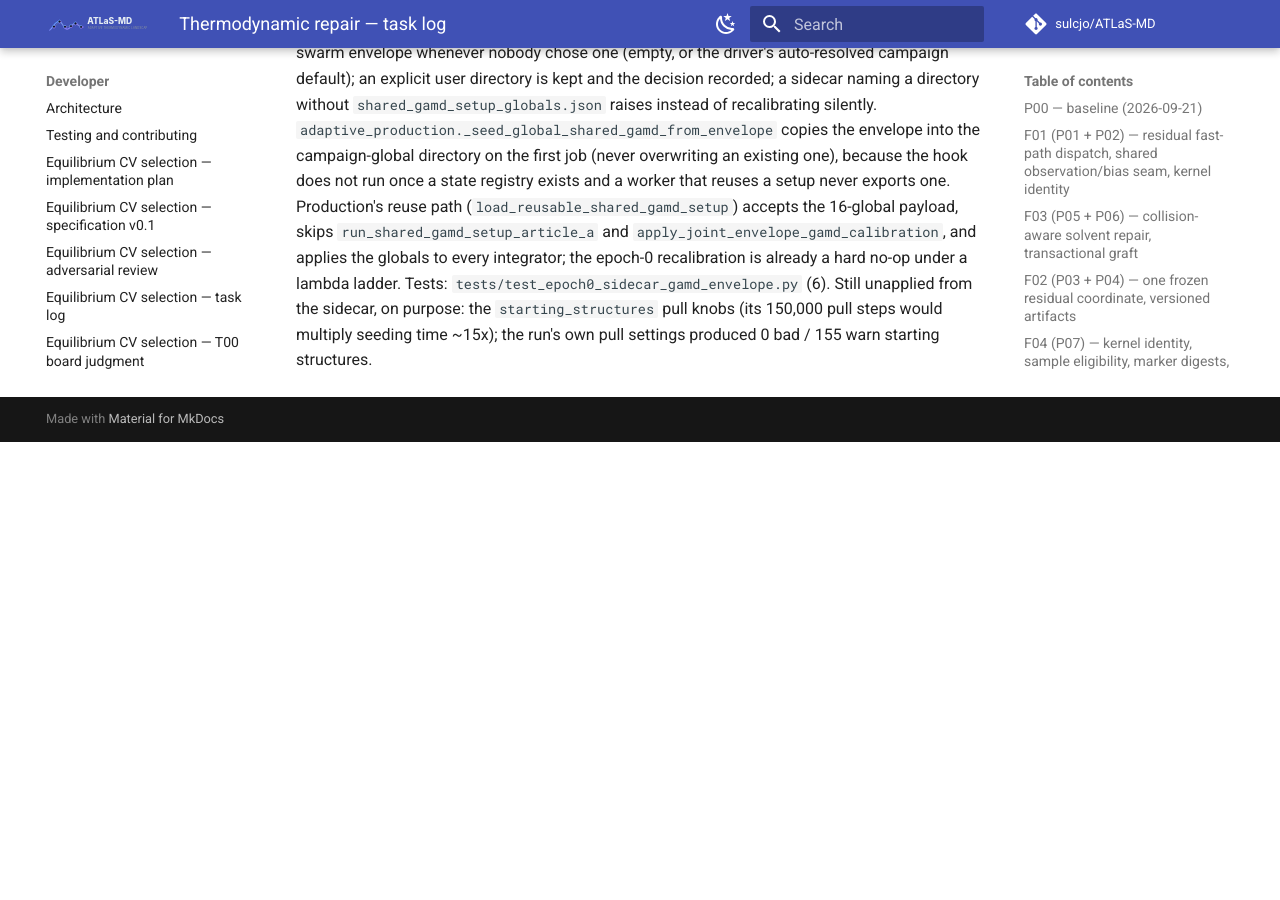
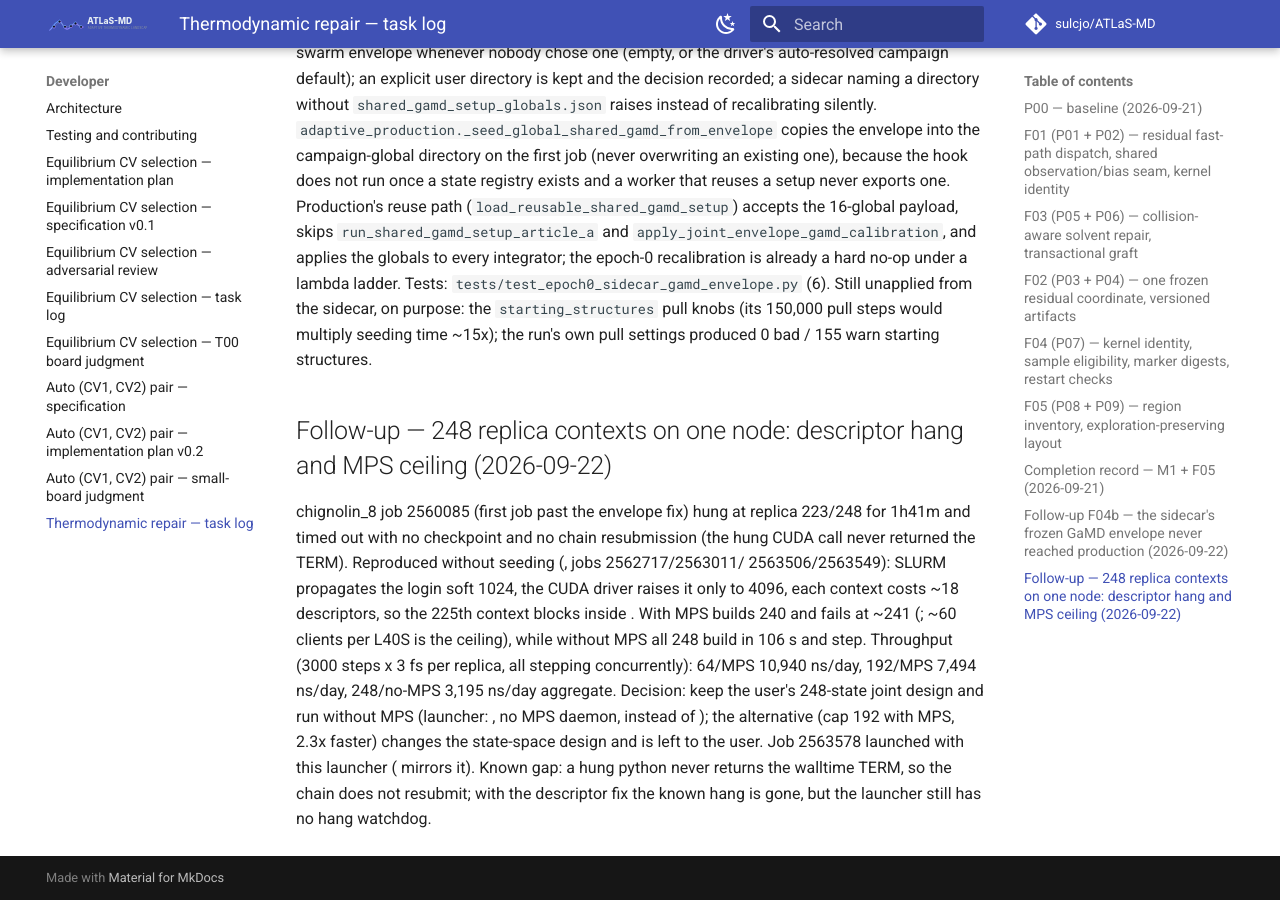
Before and after one commit to sulcjo/ATLaS-MD, an MkDocs documentation site: the page built from docs/atlas-md/developer/thermodynamic-repair-task-log.md, in a window 1280 px wide and 900 px high, scrolled down 6426 px. Built offline with MkDocs 1.6.1 and Material for MkDocs 9.7.7, drawn with Linux system fonts in a browser that asks for light colours; comment, search, counter and statistics services are not loaded; before the commit the page ends 6868 px from its top, so only the background shows below that.

Commit message:
chore(chignolin_8): run 248 replicas without MPS and raise the descriptor limit
Job 2560085 hung at replica 223/248: SLURM propagates a 1024 soft nofile
limit, the CUDA driver raises it only to 4096, and each context costs ~18
descriptors. With the limit raised, MPS refuses more than ~60 clients per
L40S; without MPS all 248 contexts build and step. The launcher raises the
limit, skips the MPS daemon and passes the MPS-optimal platform properties
explicitly. Measured ceilings and throughput are in the task log.

Co-Authored-By: Claude Fable 5.1 <noreply@anthropic.com>
Claude-Session: https://claude.ai/code/session_013aWz4fLHeYTVPHTrH7Tcu1

```diff
--- a/docs/atlas-md/developer/thermodynamic-repair-task-log.md
+++ b/docs/atlas-md/developer/thermodynamic-repair-task-log.md
@@ -230,3 +230,19 @@ globals to every integrator; the epoch-0 recalibration is already a hard no-op u
 ladder. Tests: `tests/test_epoch0_sidecar_gamd_envelope.py` (6). Still unapplied from the sidecar,
 on purpose: the `starting_structures` pull knobs (its 150,000 pull steps would multiply seeding
 time ~15x); the run's own pull settings produced 0 bad / 155 warn starting structures.
+
+## Follow-up — 248 replica contexts on one node: descriptor hang and MPS ceiling (2026-09-22)
+
+chignolin_8 job 2560085 (first job past the envelope fix) hung at replica 223/248 for 1h41m and
+timed out with no checkpoint and no chain resubmission (the hung CUDA call never returned the
+TERM). Reproduced without seeding (, jobs 2562717/2563011/
+2563506/2563549): SLURM propagates the login soft  1024, the CUDA driver raises it only to
+4096, each context costs ~18 descriptors, so the 225th context blocks inside . With
+ MPS builds 240 and fails at ~241 (; ~60 clients per L40S is the ceiling), while without MPS all 248 build in 106 s and step.
+Throughput (3000 steps x 3 fs per replica, all stepping concurrently): 64/MPS 10,940 ns/day,
+192/MPS 7,494 ns/day, 248/no-MPS 3,195 ns/day aggregate. Decision: keep the user's 248-state joint
+design and run without MPS (launcher: , no MPS daemon,  instead of ); the alternative (cap 192 with MPS,
+2.3x faster) changes the state-space design and is left to the user. Job 2563578 launched with this
+launcher ( mirrors it). Known gap: a hung python never returns the
+walltime TERM, so the chain does not resubmit; with the descriptor fix the known hang is gone, but
+the launcher still has no hang watchdog.
```
Also changed, not shown: 1 other file.
